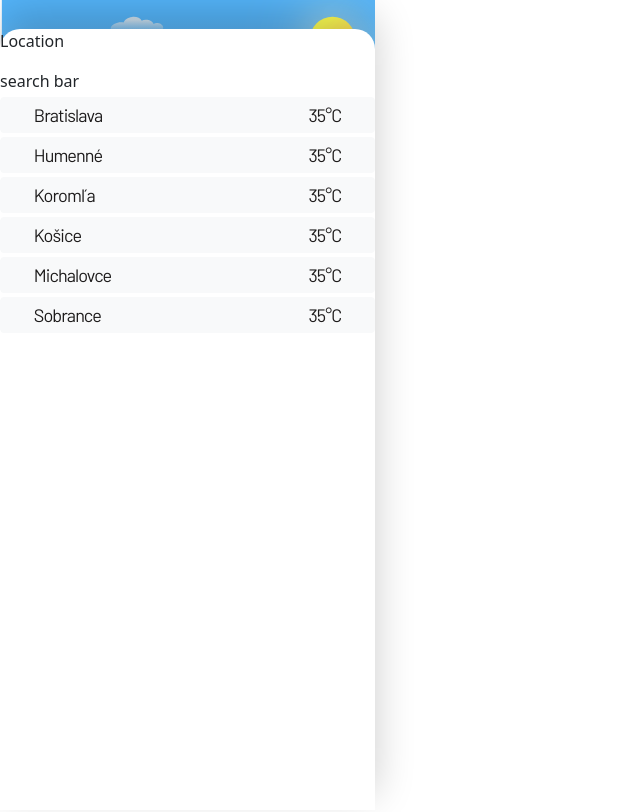
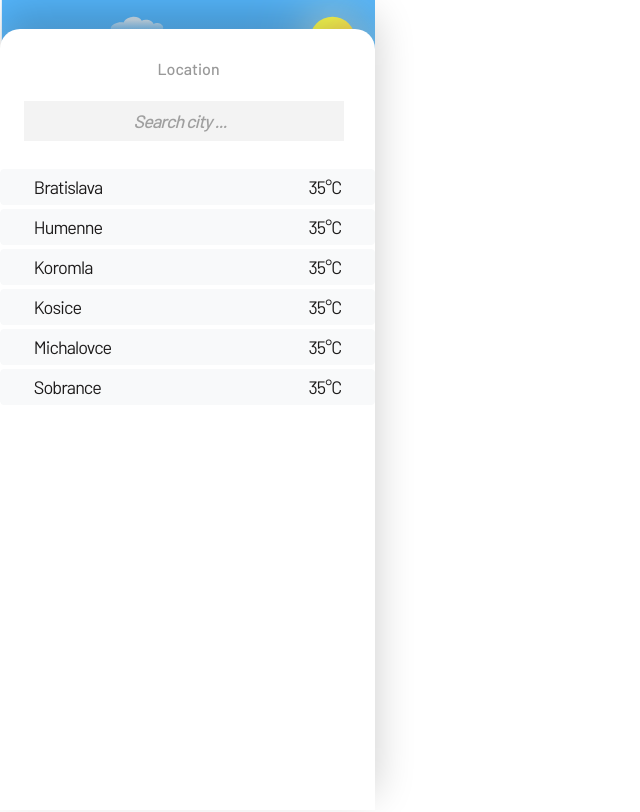
Before and after one commit to RoboCoode/WeatherApp, an Angular app: page / in a window 1280 px wide. Shown: the whole page, without its empty margins (0-640 px from the left). Built offline with nearby package versions, Linux system fonts and the light colour scheme.

Commit message:
search panel 70% done

```diff
--- a/src/app/app.module.ts
+++ b/src/app/app.module.ts
@@ -7,6 +7,7 @@ import { NgbModule } from '@ng-bootstrap/ng-bootstrap';
 import { HttpClientModule } from '@angular/common/http';
 import { SearchPanelComponent } from './search-panel/search-panel.component';
 import { WeatherPanelComponent } from './weather-panel/weather-panel.component';
+import { FormsModule } from '@angular/forms';
 
 @NgModule({
   declarations: [
@@ -18,7 +19,9 @@ import { WeatherPanelComponent } from './weather-panel/weather-panel.component';
     BrowserModule,
     AppRoutingModule,
     NgbModule,
-    HttpClientModule
+    HttpClientModule,
+    FormsModule
+
   ],
   providers: [],
   bootstrap: [AppComponent]
--- a/src/app/search-panel/search-panel.component.css
+++ b/src/app/search-panel/search-panel.component.css
@@ -13,6 +13,36 @@
   border-top-right-radius: 20px;
   border-top-left-radius: 20px;
   box-shadow: 0px -16px 40px rgba(0, 0, 0, 0.2);
+}
+
+input {
+  background: #f3f3f3;
+  width: 20rem;
+  height: 40px;
+  border: none;
+  font-family: "Barlow";
+  font-style: normal;
+  font-weight: 500;
+  font-size: 18px;
+  line-height: 22px;
+  text-align: center;
+  /* identical to box height */
+
+  letter-spacing: -0.05em;
+
+  color: #000000;
+}
+input::placeholder {
+  font-family: "Barlow";
+  font-style: italic;
+  font-weight: 500;
+  font-size: 18px;
+  line-height: 22px;
+  /* identical to box height */
+
+  letter-spacing: -0.05em;
+
+  color: #9f9f9f;
 }
 
 .btn:hover {
@@ -46,3 +76,20 @@
   letter-spacing: -0.05em;
   color: #1d1b1b;
 }
+
+#location {
+  position: absolute;
+  width: 63px;
+  height: 19px;
+  left: 157px;
+  top: 30px;
+
+  font-family: "Barlow";
+  font-style: normal;
+  font-weight: 500;
+  font-size: 16px;
+  line-height: 19px;
+  text-align: center;
+
+  color: #999999;
+}
--- a/src/app/search-panel/search-panel.component.html
+++ b/src/app/search-panel/search-panel.component.html
@@ -1,9 +1,22 @@
 <div id="panel2">
-  <p>Location</p>
-  <div>search bar</div>
+  <p id="location">Location</p>
+
+  <div class="d-flex p-4" style="margin-top: 3rem">
+    <input
+      type="search"
+      name="search"
+      placeholder="   Search city ..."
+      [(ngModel)]="search"
+      (ngModelChange)="searching(search)"
+    />
+
+
+
+
+  </div>
 
   <div class="container">
-    <ng-container *ngFor="let city of list_city">
+    <ng-container *ngFor="let city of list_cities">
       <div class="row mt-1">
         <button type="button" class="btn btn-light" (click)="unamed()">
           <div class="col">
--- a/src/app/search-panel/search-panel.component.ts
+++ b/src/app/search-panel/search-panel.component.ts
@@ -6,11 +6,23 @@ import { Component, OnInit } from '@angular/core';
   styleUrls: ['./search-panel.component.css'],
 })
 export class SearchPanelComponent implements OnInit {
-  list_city = [
+  search: string = '';
+  tit: string = '';
+
+  list_cities = [
     { name: 'Bratislava', cord: ['48.1482', '17.1067'] },
-    { name: 'Humenné', cord: ['48.9371', '21.9163'] },
-    { name: 'Koromľa', cord: ['48.7163', '22.2926'] },
-    { name: 'Košice', cord: ['48.714', '21.2581'] },
+    { name: 'Humenne', cord: ['48.9371', '21.9163'] },
+    { name: 'Koromla', cord: ['48.7163', '22.2926'] },
+    { name: 'Kosice', cord: ['48.714', '21.2581'] },
+    { name: 'Michalovce', cord: ['48.7543', '21.9195'] },
+    { name: 'Sobrance', cord: ['48.7445', '22.1814'] },
+  ];
+
+  rollback_cities = [
+    { name: 'Bratislava', cord: ['48.1482', '17.1067'] },
+    { name: 'Humenne', cord: ['48.9371', '21.9163'] },
+    { name: 'Koromla', cord: ['48.7163', '22.2926'] },
+    { name: 'Kosice', cord: ['48.714', '21.2581'] },
     { name: 'Michalovce', cord: ['48.7543', '21.9195'] },
     { name: 'Sobrance', cord: ['48.7445', '22.1814'] },
   ];
@@ -19,6 +31,17 @@ export class SearchPanelComponent implements OnInit {
 
   ngOnInit(): void {}
 
+  unamed() {}
 
-  unamed(){}
+  searching(subs: string) {
+    subs = subs.toLowerCase();
+    if (subs == '') {
+      this.list_cities = this.rollback_cities;
+      return this.list_cities;
+    } else {
+      return (this.list_cities = this.rollback_cities.filter((e) =>
+        e.name.toLowerCase().includes(subs)
+      ));
+    }
+  }
 }
```
